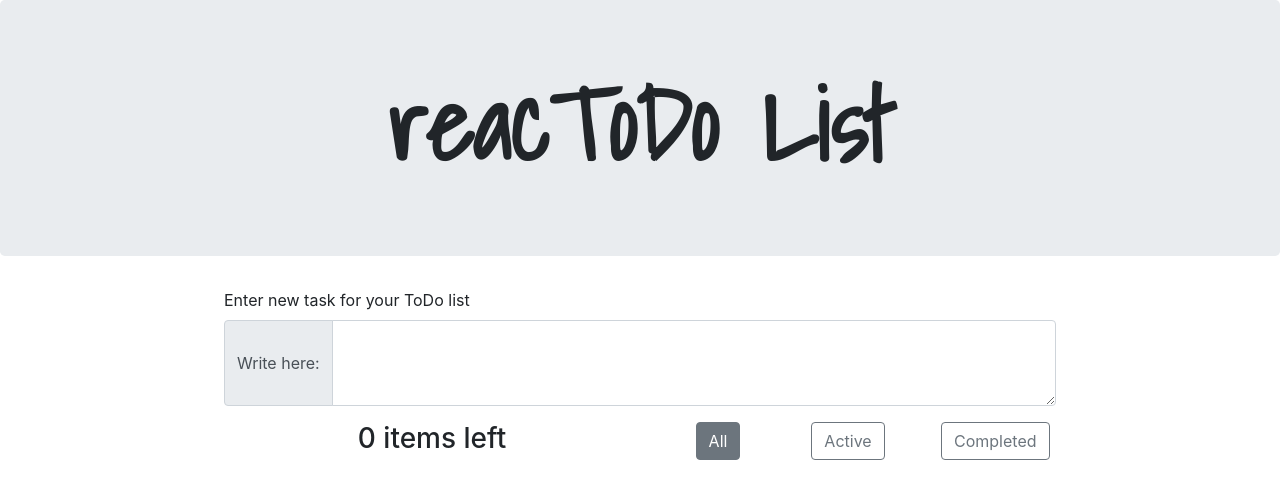
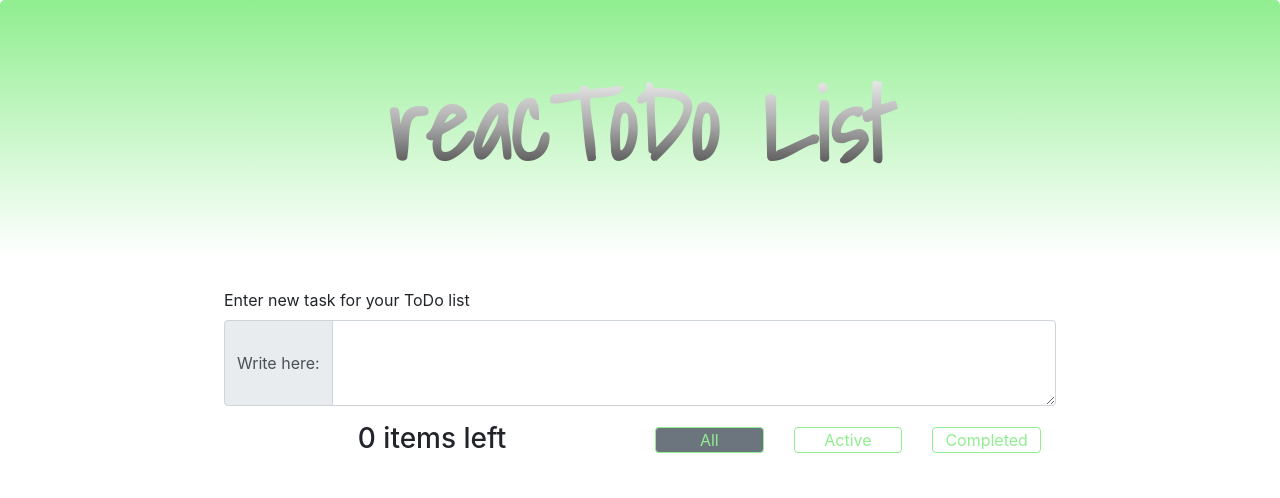
Before and after one commit to BarJan/todolist-app, a React (Create React App) app: page / in a window 1280 px wide. Shown: the top 498 px of the page. Built offline with nearby package versions, Linux system fonts and the light colour scheme.

Commit message:
more updates to layout and style

```diff
--- a/src/pages/todoPage.css
+++ b/src/pages/todoPage.css
@@ -1,10 +1,17 @@
 @import url('https://fonts.googleapis.com/css2?family=Permanent+Marker&family=Shadows+Into+Light&display=swap');
 
+
+.tpage .jumbotron{
+    background-image:   linear-gradient(180deg, lightgreen, white);
+}
 
 .tpage .jumbotron .container h1{
     font-family: 'Shadows Into Light', cursive;
     font-size: 100px;
     font-weight: bolder;
+    background: -webkit-linear-gradient(white, #aaa, #333);
+    -webkit-background-clip: text;
+    -webkit-text-fill-color: transparent;
 }
 
 .tpage .container-tpage{
@@ -18,3 +25,12 @@
 .tpage .tpage-btns-row{
     justify-content: space-evenly;
 }
+
+.tpage .tpage-btns-row .btn{
+    margin-top: 5px;
+    color: lightgreen;
+    border-color: lightgreen;
+    text-align: center;
+    padding: 0;
+    width: 100%;
+}
--- a/src/pages/todoPage.js
+++ b/src/pages/todoPage.js
@@ -77,13 +77,13 @@ function TodoPage(props){
                     </Col>
                     <Col md={6}>
                         <Row className="tpage-btns-row">
-                            <Col md={3}>
+                            <Col lg={4} md={8} sm={8}>
                                 <Button variant={todoFilter==="all" ? "secondary" : "outline-secondary"} value={1} onClick={()=> setTodoFilter("all")}>All</Button>
                             </Col>
-                            <Col md={3}>
+                            <Col lg={4} md={8} sm={8}>
                                 <Button variant={todoFilter==="active" ? "secondary" : "outline-secondary"} value={2} onClick={()=> setTodoFilter("active")}>Active</Button>
                             </Col>
-                            <Col md={3}>
+                            <Col lg={4} md={8} sm={8}>
                                 <Button variant={todoFilter==="complete" ? "secondary" : "outline-secondary"} value={3} onClick={()=> setTodoFilter("complete")}>Completed</Button>
                             </Col>
                         </Row>
```
Also changed, not shown: 1 other file (tests, documents, lock files or other folders).
